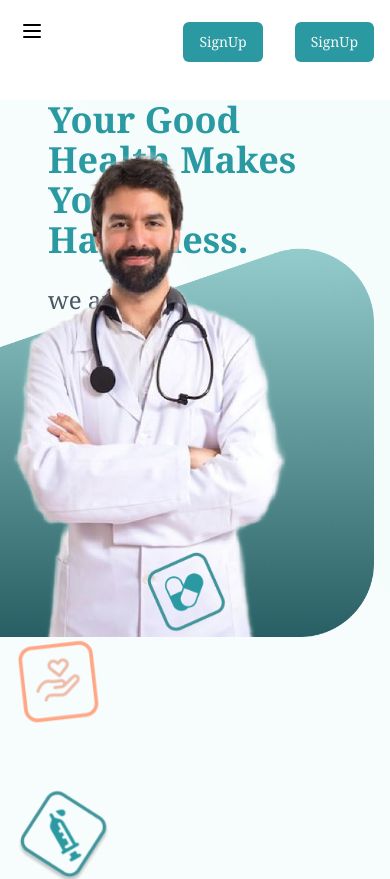
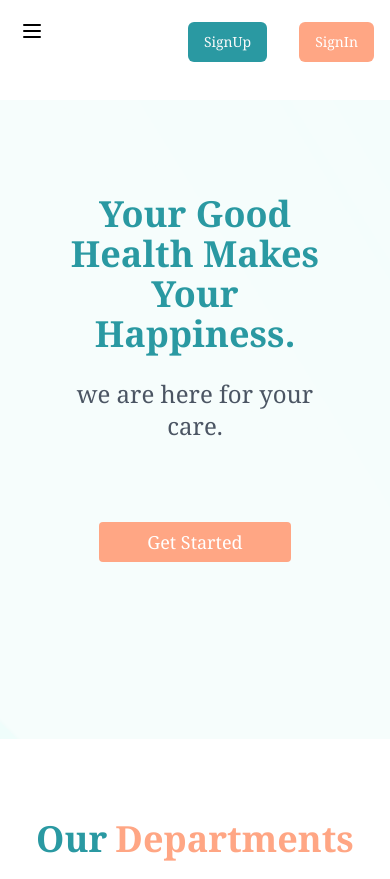
Before and after one commit to amanyelfawey/Medix, a Next.js app: page / in a window 390 px wide. Shown: the top 879 px of the page. Built offline with nearby package versions, Linux system fonts and the light colour scheme.

Commit message:
chore: Update layout and hero components for responsive design and spacing

```diff
--- a/src/app/_components/Hero.jsx
+++ b/src/app/_components/Hero.jsx
@@ -1,163 +1,75 @@
-import { Button } from '@/components/ui/button';
-import Image from 'next/image';
-import Link from 'next/link';
+import { Button } from "@/components/ui/button";
+import Image from "next/image";
+import Link from "next/link";
 
-import React from 'react'
+import React from "react";
 
 function Hero() {
   return (
     <div>
-    <section id='home'>
-
-  <div className=" bg-[url('/bg-hero.png')] herobg  w-full  ">
-  <div className="relative mx-auto  px-4
-
-  sm:px-6 sm:py-12 lg:px-8 lg:py-16  ">
-
-
-    <div className=" grid grid-cols-1 gap-8 lg:grid-cols-2 lg:gap-16 relative">
-      <div className="drhero overflow-hidden rounded-lg sm:h-80 lg:order-last lg:h-full ">
+      <section id="home">
+        <div className=" bg-[url('/bg-hero.png')] herobg  w-full h-full">
+          <div className="relative mx-auto  px-4 sm:px-6 sm:py-12 lg:px-8 lg:py-16  ">
+            <div className="flex flex-col h-full lg:grid grid-cols-1  gap-8 lg:grid-cols-2 lg:gap-16 relative">
+              <div className="drhero lg:block hidden rounded-lg sm:h-80 lg:order-last lg:h-full ">
                 <Image
                   alt="drFedaa"
-          src="/DrHeroo.png"width={1000} height={1000}
+                  src="/DrHeroo.png"
+                  width={1000}
+                  height={1000}
                   className="  inset-0 h-full w-full object-cover"
-          // className="absolute inset-0 h-full w-full object-cover"
                 />
               </div>
 
+              <div className="lg:py-24 flex justify-center flex-col text-center items-center max-w-screen-x container min-h-[80vh] lg:min-h-auto">
+                <h2 className="text-primary font-bold text-4xl ">
+                  Your Good Health Makes Your Happiness.
+                </h2>
 
-
-      <div className="lg:py-24 max-w-screen-x container">
-        <h2 className="text-primary font-bold text-4xl ">Your Good Health Makes
-Your Happiness.</h2>
-
-        <p className="mt-6 mb-8 text-gray-600 text-2xl">
-        we are here for your care.
-        </p>
+                <p className="mt-6 mb-8 text-gray-600 text-2xl">we are here for your care.</p>
                 <Link href={"http://localhost:3000/Signup"}>
-        <Button
-          className="  rounded bg-secondary px-12 my-12 text-lg font-light   text-white transition hover:bg-primary focus:outline-none focus:ring focus:ring-primary"
-        >
+                  <Button className="  rounded bg-secondary px-12 my-12 text-lg font-light   text-white transition hover:bg-primary focus:outline-none focus:ring focus:ring-primary">
                     Get Started
                   </Button>
                 </Link>
-
               </div>
 
-      <div className='gap-8 overflow-hidden rounded-lg sm:h-80 lg:order-last lg:h-full'>
+              <div className="gap-8 lg:block hidden overflow-hidden rounded-lg sm:h-80 lg:order-last lg:h-full">
                 <Image
                   alt="drFedaa"
-          src="/item3.png"width={85} height={85}
+                  src="/item3.png"
+                  width={85}
+                  height={85}
                   className=" mx-32 pt-5 animate-bounce"
-
                 />
                 <Image
                   alt="drFedaa"
-          src="/item1.png"width={85} height={85}
+                  src="/item1.png"
+                  width={85}
+                  height={85}
                   className=" mr-40 animate-bounce"
-
                 />
                 <Image
                   alt="drFedaa"
-          src="/item2.png"width={95} height={85}
+                  src="/item2.png"
+                  width={95}
+                  height={85}
                   className=" my-16 animate-bounce"
-
                 />
                 <Image
                   alt="drFedaa"
-          src="/item4.png"width={85} height={85}
+                  src="/item4.png"
+                  width={85}
+                  height={85}
                   className=" animate-bounce "
-
                 />
               </div>
-
-
             </div>
           </div>
         </div>
       </section>
-
-
-
-
-{/* <div className="relative bg-gradient-to-r from-purple-600 to-blue-600 h-screen text-white overflow-hidden">
-  <div className="absolute inset-0">
-    <img src="/hero4.jpg" alt="Background Image" className="object-cover object-center w-full h-full" />
-    <div className="absolute inset-0 bg-primary opacity-50"></div>
     </div>
-
-  <div className="relative z-10 flex flex-col justify-center items-center h-full text-center">
-    <h1 className="text-5xl font-bold leading-tight mb-4 font-serif">Your Good Health Makes
-Your Happiness.</h1>
-    <p className="text-lg text-gray-300 mb-8 font-serif">we are here for your care.</p>
-    <a href="#" className="bg-primary text-gray-200 hover:bg-secondary  py-2 px-6 rounded-full text-lg font-semibold transition duration-300 ease-in-out transform hover:scale-105 hover:shadow-lg">Get Appointment</a>
-  </div>
-</div> */}
-
-{/* <div className="bg-white dark:bg-gray-800 flex relative z-20 items-center overflow-hidden">
-        <div className="container mx-auto px-6 flex relative py-16">
-            <div className="sm:w-2/3 lg:w-2/5 flex flex-col relative z-20">
-                <span className="w-20 h-2 bg-gray-800 dark:bg-white mb-12">
-                </span>
-                <h1 className="font-bebas-neue uppercase text-6xl sm:text-8xl font-black flex flex-col leading-none dark:text-white text-gray-800">
-                Your Good Health Makes
-Your
-                    <span className="text-5xl sm:text-7xl">
-                    Happiness.
-                    </span>
-                </h1>
-                <p className="text-sm sm:text-base text-gray-700 dark:text-white">
-                    Dimension of reality that makes change possible and understandable. An indefinite and homogeneous environment in which natural events and human existence take place.
-                </p>
-                <div className="flex mt-8">
-                    <a href="#" className="uppercase py-2 px-4 rounded-lg bg-pink-500 border-2 border-transparent text-white text-md mr-4 hover:bg-pink-400">
-                        Get started
-                    </a>
-                    <a href="#" className="uppercase py-2 px-4 rounded-lg bg-transparent border-2 border-pink-500 text-pink-500 dark:text-white hover:bg-pink-500 hover:text-white text-md">
-                        Read more
-                    </a>
-                </div>
-            </div>
-            <div className="hidden sm:block sm:w-1/3 lg:w-3/5 relative">
-                <img src="/hero3.jpg" className="max-w-xs md:max-w-sm m-auto"/>
-            </div>
-        </div>
-        </div> */}
-
-
-
-
-{/* <div className="flex bg-white  h-[539px] w-full" >
-        <div className="flex items-center text-center lg:text-left px-8 md:px-12 lg:w-1/2">
-            <div>
-                <h2 className="text-3xl font-semibold text-gray-800 md:text-4xl">Build Your New <span className="text-indigo-600">Idea</span></h2>
-                <p className="mt-2 text-sm text-gray-500 md:text-base">Lorem ipsum dolor sit amet, consectetur adipisicing elit. Blanditiis commodi cum cupiditate ducimus, fugit harum id necessitatibus odio quam quasi, quibusdam rem tempora voluptates. Cumque debitis dignissimos id quam vel!</p>
-                <div className="flex justify-center lg:justify-start mt-6">
-                    <a className="px-4 py-3 bg-gray-900 text-gray-200 text-xs font-semibold rounded hover:bg-gray-800" href="#">Get Started</a>
-                    <a className="mx-4 px-4 py-3 bg-gray-300 text-gray-900 text-xs font-semibold rounded hover:bg-gray-400" href="#">Learn More</a>
-                </div>
-            </div>
-        </div>
-        <div className="hidden lg:block lg:w-1/2 " >
-            <div className="h-full object-cover m-6 py-6" >
-            <Image src={"/hero5.jpg"} width={1000} height={700}/>
-
-            </div>
-        </div>
-    </div> */}
-</div>
-
-
-
-
-
-
-
-
-
-
-
-  )
+  );
 }
 
 export default Hero;
--- a/src/app/_components/Navbar.jsx
+++ b/src/app/_components/Navbar.jsx
@@ -58,8 +58,8 @@ function Navbar() {
 
   if (!isMounted) return null;
   return (
-    <nav className="flex h-[100px] justify-between p-4">
-      <div className="w-[200px] h-[200px] hidden lg:block">
+    <nav className="flex h-[100px] justify-between p-4 fixed top-0 left-0 right-0 bg-white z-20 mb-16">
+      <div className="w-[150px] h-[150px] hidden lg:block">
         <Image alt="Logo" src="/Logo.png" width={"200"} height={"200"} />
       </div>
       <div className="w-8 h-8 flex items-center justify-center md:hidden">
@@ -89,7 +89,9 @@ function Navbar() {
           <Button>SignUp</Button>
         </div>
         <div>
-          <Button>SignUp</Button>
+          <Button variant="secondary" className="text-white">
+            SignIn
+          </Button>
         </div>
       </div>
     </nav>
--- a/src/app/layout.js
+++ b/src/app/layout.js
@@ -15,7 +15,9 @@ export default function RootLayout({ children }) {
     <html lang="en">
       <body className={inter.className}>
         <div>
-          <Navbar />
+          <div className="mb-16">
+            <Navbar />
+          </div>
           {children}
           <Footer />
         </div>
```
Also changed, not shown: src/app/page.js (+7 -11 lines). Lines whose indentation alone changed are shown as unchanged.
